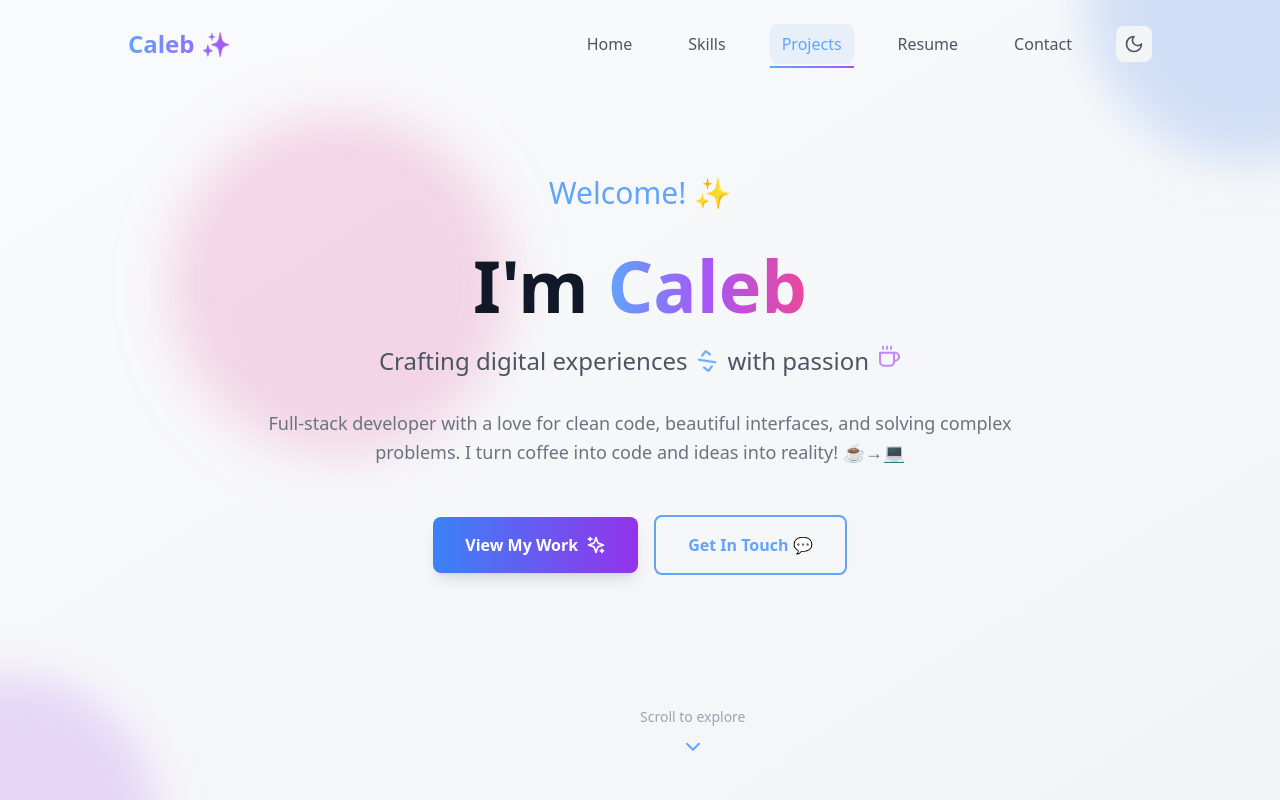
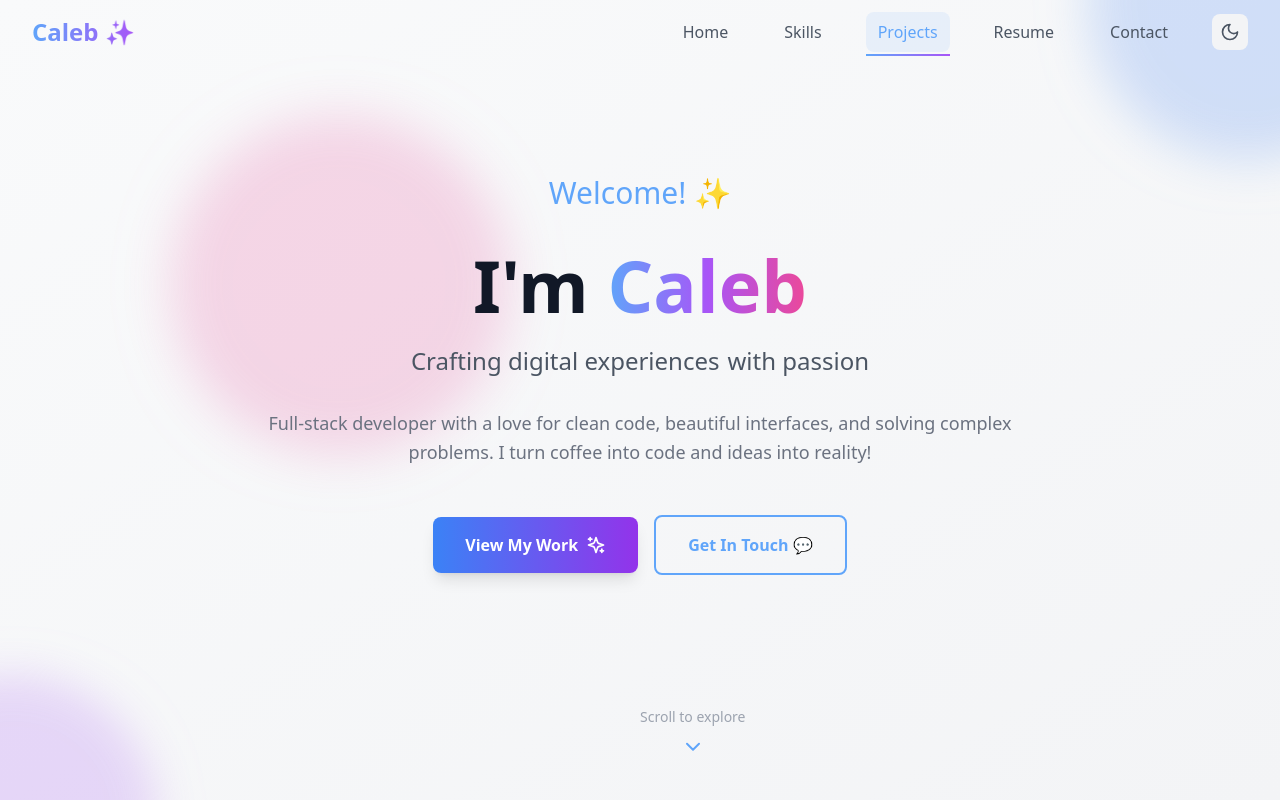
Before and after one commit to calebephrem/portfolio, a React (Vite) app: page / in a window 1280 px wide. Shown: the top 800 px of the page. Built offline with nearby package versions, Linux system fonts and the light colour scheme.

Commit message:
feat: add header animation

```diff
--- a/src/components/Header.tsx
+++ b/src/components/Header.tsx
@@ -48,9 +48,9 @@ const Header: React.FC<HeaderProps> = ({ activeSection }) => {
 
   return (
     <header
-      className={`fixed top-3 left-[50%] rounded-full overflow-hidden right-0 translate-x-[-50%] w-[85%] z-50 transition-all duration-300 ${
+      className={`fixed w-full top-0 left-[50%] translate-x-[-50%] z-50 transition-all duration-300 ${
         isScrolled
-          ? 'bg-white/95 dark:bg-gray-900/95 backdrop-blur-sm shadow-lg border-b border-gray-100/50 dark:border-gray-700/50'
+          ? 'top-3 left-[50%] rounded-full overflow-hidden translate-x-[-50%] w-[85%] bg-white/95 dark:bg-gray-900/95 backdrop-blur-sm shadow-lg border-b border-gray-100/50 dark:border-gray-700/50'
           : 'bg-transparent'
       }`}
     >
--- a/src/components/Hero.tsx
+++ b/src/components/Hero.tsx
@@ -1,4 +1,4 @@
-import { ChevronDown, Code2, Coffee, Sparkles } from 'lucide-react';
+import { ChevronDown, Sparkles } from 'lucide-react';
 import React, { useEffect, useState } from 'react';
 
 const Hero: React.FC = () => {
@@ -15,7 +15,7 @@ const Hero: React.FC = () => {
     }
   };
 
-  const greetings = ['Hello! 👋', 'Hi there! 🌟', 'Welcome! ✨', 'Hey! 🚀'];
+  const greetings = ['Hello! 👋', 'Hi there! 🌟', 'Welcome! ✨', 'Hiya! 🚀'];
   const [currentGreeting, setCurrentGreeting] = useState(0);
 
   useEffect(() => {
@@ -74,18 +74,18 @@ const Hero: React.FC = () => {
             <span className="text-gray-600 dark:text-gray-300">
               Crafting digital experiences
             </span>
-            <Code2 className="text-blue-400 animate-spin-slow" />
+            {/* <Code2 className="text-blue-400 animate-spin-slow" /> */}
             <span className="text-gray-600 dark:text-gray-300">
               with passion
             </span>
-            <Coffee className="text-purple-400 animate-bounce" />
+            {/* <Coffee className="text-purple-400 animate-bounce" /> */}
           </div>
 
           {/* Description */}
           <p className="text-lg text-gray-500 dark:text-gray-400 mb-12 max-w-3xl mx-auto leading-relaxed">
             Full-stack developer with a love for clean code, beautiful
             interfaces, and solving complex problems. I turn coffee into code
-            and ideas into reality! ☕→💻
+            and ideas into reality!
           </p>
 
           {/* CTA Buttons */}
```
